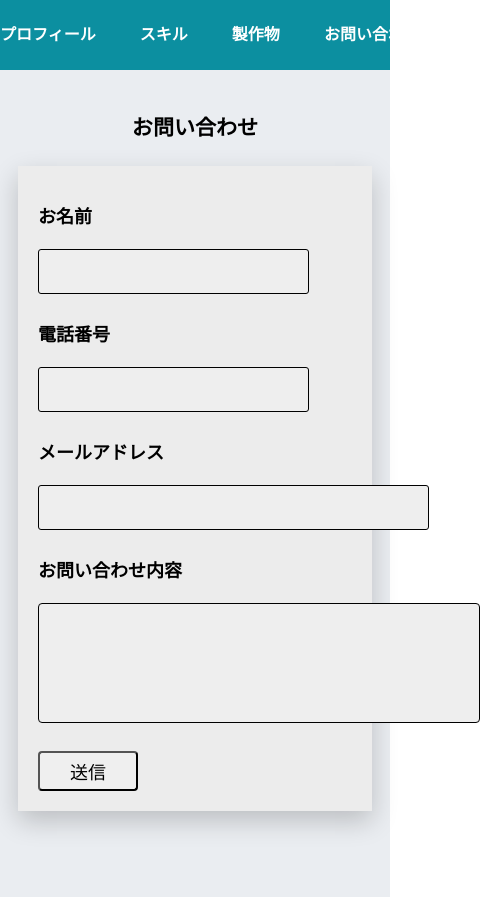
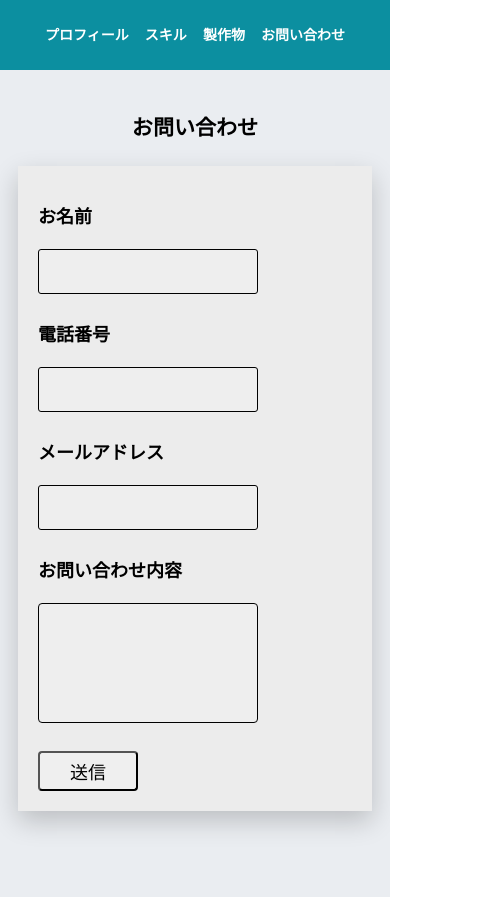
Before and after one commit to naokihino178/my-portfolio, a Next.js app: page /Contact in a window 390 px wide. Shown: the whole page, 480 px wide, since content can reach past the window. Built offline with nearby package versions, Linux system fonts and the light colour scheme.

Commit message:
#13 レスポンシブ化（スマホ対応）を行った。

```diff
--- a/components/layout.js
+++ b/components/layout.js
@@ -3,7 +3,7 @@ import styles from "./layout.module.css"; // stylesという名前でlayout.modu
 import utilStyles from "../styles/utils.module.css";
 import Link from "next/link";
 
-export const siteTitle = "ここはsiteTitle、コンポーネントごとに変えれるよ";
+export const siteTitle = "ポートフォリオ";
 
 export default function Layout({ children }) {
   // childrenはラップ要素、homeはトップページを表示？？
--- a/components/layout.module.css
+++ b/components/layout.module.css
@@ -129,6 +129,7 @@
   margin: 20px 0;
   padding: 15px 50px;
   box-shadow: 0 10px 25px 0 rgba(0, 0, 0, 0.2);
+  border: none;
   user-select: none;
   cursor: pointer;
   text-align-last: left;
@@ -232,21 +233,26 @@
   }
 }
 
-/* /* 〜479px：スマートフォン縦
+/* 〜479px：スマートフォン縦
   ------------------------------ */
-/* @media screen and (max-width: 479px) {
-    .profileSubContainer {
-      width: 100%;
-      height: 350px;
-      padding: 20px 20px;
-      margin-bottom: 20px;
-      position: static;
-      display: flex;
-      justify-content: space-around;
-      font-size: 18px;
-    } */
+@media screen and (max-width: 479px) {
+  .headerNavContainer {
+    width: 300px;
+    font-size: 14px;
+  }
 
-/* } */
+  .nameInput,
+  .telInput,
+  .mailInput {
+    font-size: 16px;
+    width: 220px;
+  }
+
+  .contactInput {
+    font-size: 16px;
+    width: 220px;
+  }
+}
 
 /* .headerLogoContainer {
       text-align: center;
```
